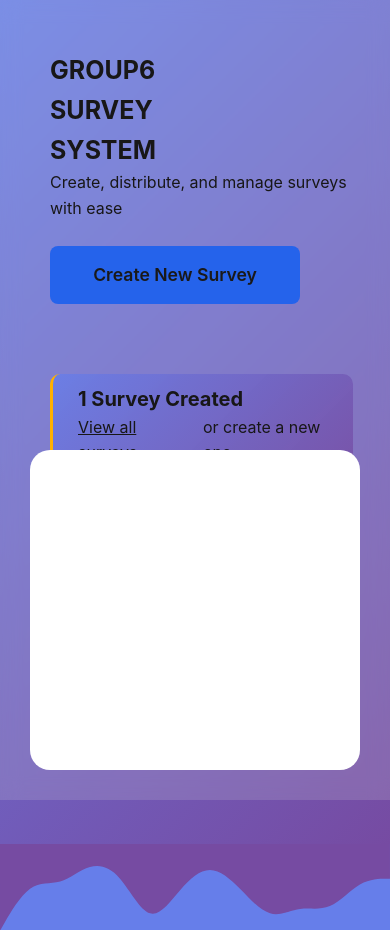
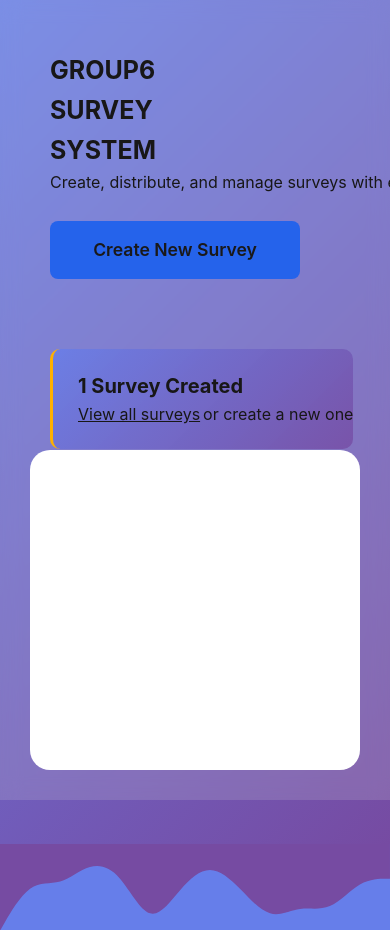
Before and after one commit to Danielambrose-web/GROUP6-Survey-Application, a Flask app: page / in a window 390 px wide; the page is wider, and only the part inside the window is pictured. Shown: the part 50-980 px from the top of that part. Run offline with Flask 3, Linux system fonts and the light colour scheme; data comes from the database, SQL or seed files in the repository.

Commit message:
Update styles.css

```diff
--- a/static/styles.css
+++ b/static/styles.css
@@ -1065,7 +1065,6 @@
 
     .hero-left p {
         width: 300px;
-        text-wrap: wrap;
         padding: 0;
         margin: 0;
 
```
